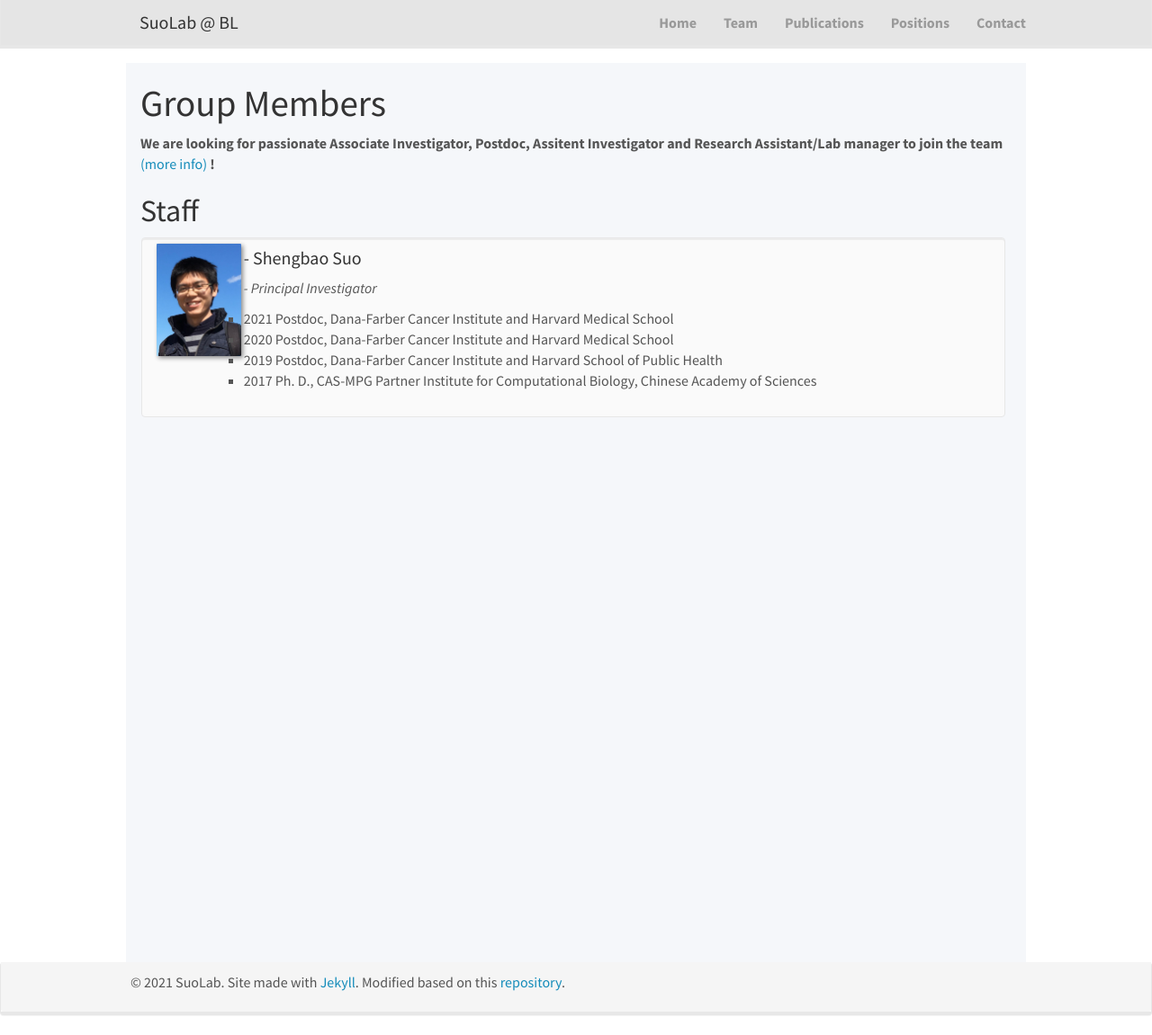
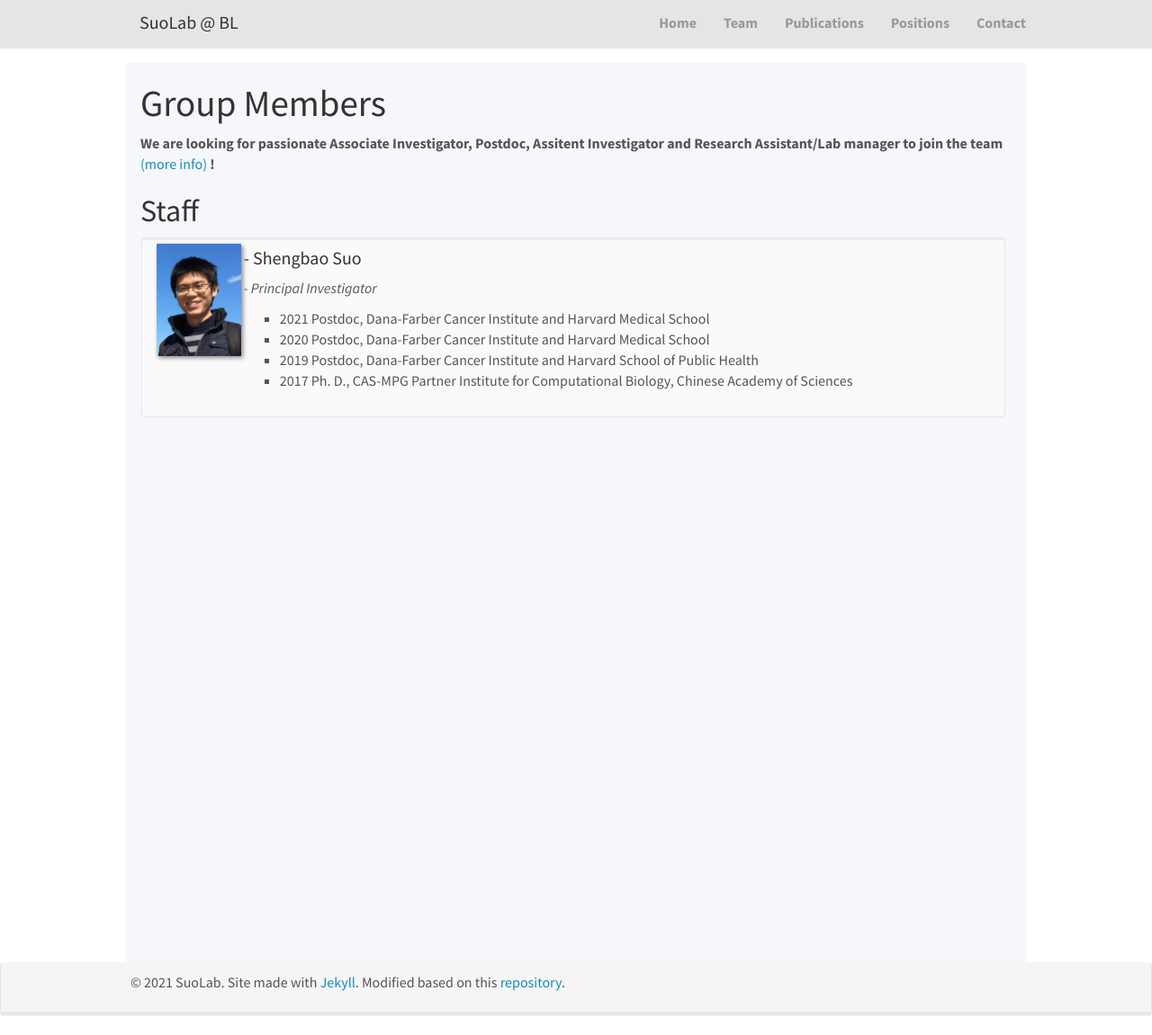
Before and after one commit to suoshengbao/suoshengbao.github.io, a Jekyll site: the page built from _pages/team.md, in a window 1280 px wide and 1151 px high. Shown: the whole window at 90% size. Built offline with Jekyll 4.4.1, drawn with Linux system fonts in a browser that asks for light colours; nearby versions of some CDN libraries.

Commit message:
Update team.md

```diff
--- a/_pages/team.md
+++ b/_pages/team.md
@@ -18,7 +18,7 @@
 <img src="/images/teampic/ShengbaoSuo.jpg" class="img-responsive" width="10%" style="float: left"/>
 <h4>- Shengbao Suo</h4>
 <i>- Principal Investigator<i>
-<ul style="list-style-type:square">
+<ul style="list-style-type:square; float:left;">
 <li>2021   Postdoc, Dana-Farber Cancer Institute and Harvard Medical School</li>
 <li>2020   Postdoc, Dana-Farber Cancer Institute and Harvard Medical School</li>
 <li>2019   Postdoc, Dana-Farber Cancer Institute and Harvard School of Public Health</li>
```
